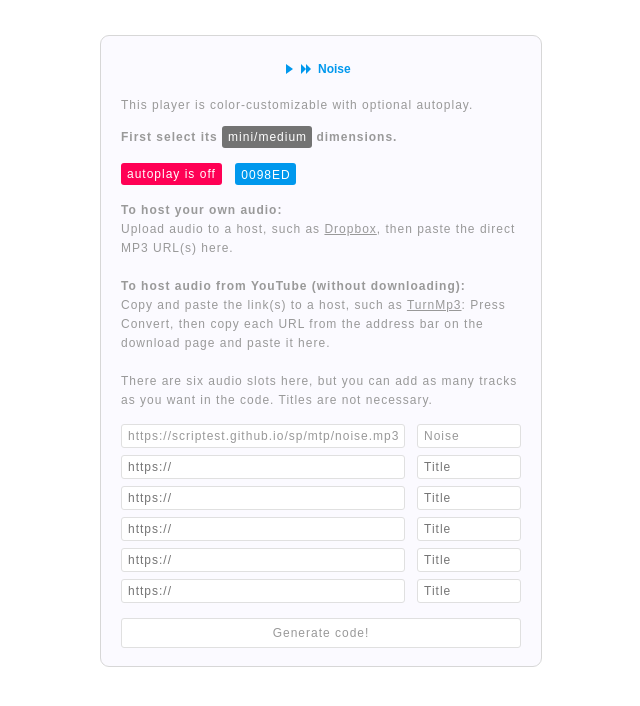
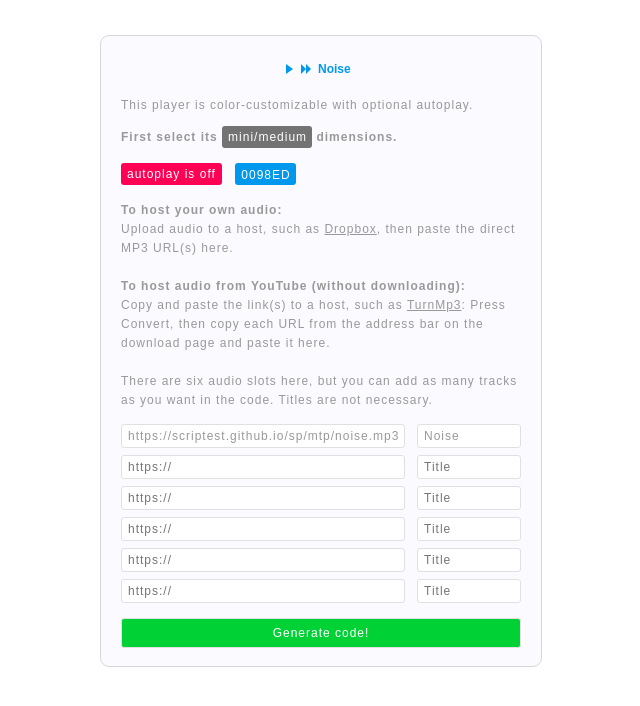
Before and after one commit to scriptest/scriptest.github.io, a plain HTML site: page sp/mtp/medium.html in a window 1280 px wide. Shown: the whole page, without its empty margins (320-960 px from the left). Drawn offline with Linux system fonts and the light colour scheme.

Commit message:
Update medium.css

```diff
--- a/sp/mtp/medium.css
+++ b/sp/mtp/medium.css
@@ -209,9 +209,9 @@ code {
     font-size: 12px;
     line-height: 12px;
     border-radius: 3px;
-    color: #999;
+    color: #FFF;
     padding: 8px 6px;
-    background: #FFF;
+    background: #00D135;
     letter-spacing: 1px;
 }
 
```
